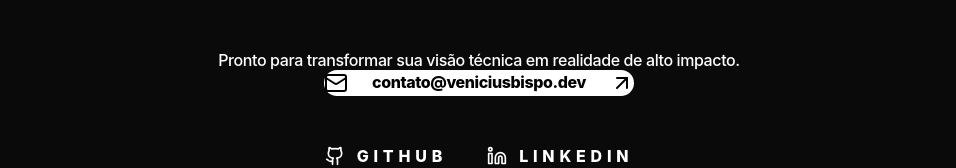
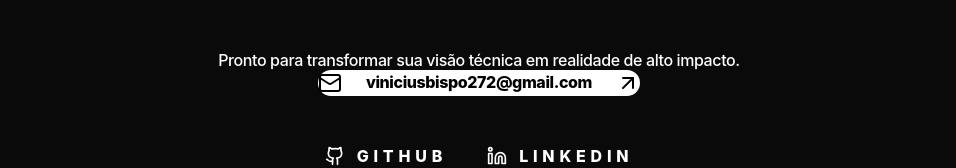
Before and after one commit to VeniciusBispo/Meu-perfil, a React (Vite) app: page / in a window 1280 px wide. Shown: the part 4065-4233 px from the top of the page, without its empty margins (82-1038 px from the left). Built offline with nearby package versions, Linux system fonts and the light colour scheme.

Commit message:
Chore: Update contact email

```diff
--- a/src/data/portfolioData.js
+++ b/src/data/portfolioData.js
@@ -3,7 +3,7 @@ export const portfolioData = {
     name: "José Venicius",
     role: "Sistemas de Informação | Software Engineer Enthusiast",
     bio: "Construindo sistemas de alto impacto onde a eficiência encontra a inovação. Estudante de Sistemas de Informação focado em arquitetura resiliente, automação de hardware e soluções que realmente escalam.",
-    email: "contato@veniciusbispo.dev",
+    email: "viniciusbispo272@gmail.com",
     github: "https://github.com/VeniciusBispo",
     linkedin: "https://www.linkedin.com/in/venicius-bispo-386323229",
   },
```
